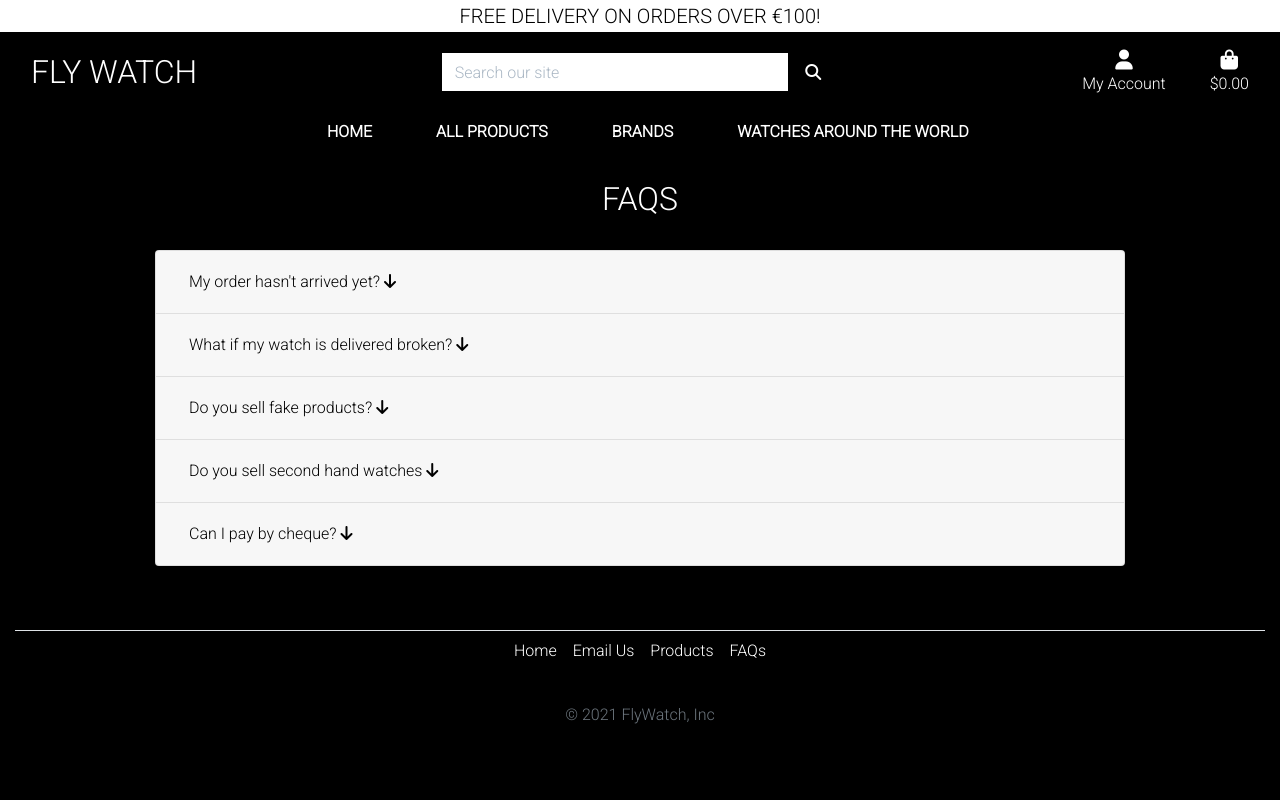
After one commit to Code-Institute-Submissions/JoseMachado-CE-Fly-Watch_janResub, a Django app: page /faq/ in a window 1280 px wide. The commit adds this page. Run offline with Django 3.2, Linux system fonts and the light colour scheme; some libraries are stand-ins or nearby versions.

Commit message:
Created FAQ

```diff
--- /dev/null
+++ b/home/templates/home/faq.html
@@ -0,0 +1,111 @@
+{% extends "base.html" %}
+{% load static %}
+
+{% block page_header %}
+<div class="header-container">
+    <div class="row">
+        <div class="col"></div>
+    </div>
+</div>
+{% endblock %}
+
+{% block content %}
+<div class="overlay"></div>
+<div class="container-fluid mb-5">
+    <div class="row">
+        <div class="col text-center mt-3 mt-2">
+            <h2 class="logo-font logo-h2 text-white">FAQs</h2>
+        </div>
+    </div>
+
+    <div class="accordion container mt-4" id="accordionExample">
+        <div class="card">
+            <div class="card-header" id="headingOne">
+                <h5 class="mb-0">
+                    <button class="btn btn-link collapsed" type="button" data-toggle="collapse" data-target="#collapseOne"
+                        aria-expanded="True" aria-controls="collapseOne">
+                        My order hasn't arrived yet?  <i class="fas fa-arrow-down"></i>
+                    </button>
+                </h5>
+            </div>
+
+            <div id="collapseOne" class="collapse" aria-labelledby="headingOne" data-parent="#accordionExample">
+                <div class="card-body">
+                    Attached to your dispatch order is a tracking number. You can track where your order is through the courrier provided by the website.. If you cannot get tracking information and it has been longer than: 10 working days, please contact our customer service team who will investigate the missing parcel with the relevant courier.<br>
+                    <small>This is not a real website - FlyWatch</small>
+                </div>
+
+            </div>
+        </div>
+        <div class="card">
+            <div class="card-header" id="headingTwo">
+                <h5 class="mb-0">
+                    <button class="btn btn-link collapsed" type="button" data-toggle="collapse"
+                        data-target="#collapseTwo" aria-expanded="false" aria-controls="collapseTwo">
+                        What if my watch is delivered broken? <i class="fas fa-arrow-down"></i>
+                    </button>
+                </h5>
+            </div>
+            <div id="collapseTwo" class="collapse" aria-labelledby="headingTwo" data-parent="#accordionExample">
+                <div class="card-body">
+                    If you suspect your item is faulty please contact us by email: flywatch@flywatch.com<br>
+                    <small>This is not a real website - FlyWatch</small>
+                </div>
+            </div>
+        </div>
+        <div class="card">
+            <div class="card-header" id="headingThree">
+                <h5 class="mb-0">
+                    <button class="btn btn-link collapsed" type="button" data-toggle="collapse"
+                        data-target="#collapseThree" aria-expanded="false" aria-controls="collapseThree">
+                        Do you sell fake products? <i class="fas fa-arrow-down"></i>
+                    </button>
+                </h5>
+            </div>
+            <div id="collapseThree" class="collapse" aria-labelledby="headingThree" data-parent="#accordionExample">
+                <div class="card-body">
+                    Our products are 100% original.<br>
+                    <small>This is not a real website - FlyWatch</small>
+                </div>
+            </div>
+        </div>
+        <div class="card">
+            <div class="card-header" id="headingFour">
+                <h5 class="mb-0">
+                    <button class="btn btn-link collapsed" type="button" data-toggle="collapse"
+                        data-target="#collapseFour" aria-expanded="false" aria-controls="collapseFour">
+                        Do you sell second hand watches <i class="fas fa-arrow-down"></i>
+                    </button>
+                </h5>
+            </div>
+            <div id="collapseFour" class="collapse" aria-labelledby="headingFour" data-parent="#accordionExample">
+                <div class="card-body">
+                    We only sell brand new watches.<br>
+                    <small>This is not a real website - FlyWatch</small>
+                </div>
+            </div>
+        </div>
+        <div class="card">
+            <div class="card-header" id="headingFive">
+                <h5 class="mb-0">
+                    <button class="btn btn-link collapsed" type="button" data-toggle="collapse"
+                        data-target="#collapseFive" aria-expanded="false" aria-controls="collapseFive">
+                        Can I pay by cheque? <i class="fas fa-arrow-down"></i>
+                    </button>
+                </h5>
+            </div>
+            <div id="collapseFive" class="collapse" aria-labelledby="headingFive" data-parent="#accordionExample">
+                <div class="card-body">
+                    No. We only sell our products with credit cards.<br>
+                    <small>This is not a real website - FlyWatch</small>
+                </div>
+            </div>
+        </div>
+    </div>
+</div>
+
+{% endblock %}
+
+{% block postloadjs %}
+
+{% endblock %}
--- a/home/urls.py
+++ b/home/urls.py
@@ -3,4 +3,6 @@ from . import views
 
 urlpatterns = [
     path('', views.index, name='home'),
+    path('faq/', views.faq, name='faq'),
+
 ]
--- a/home/views.py
+++ b/home/views.py
@@ -1,7 +1,4 @@
 from django.shortcuts import render
-from products.models import Product
-
-# Create your views here.
 
 
 def index(request):
@@ -10,3 +7,10 @@ def index(request):
     template = 'home/index.html'
 
     return render(request, template)
+
+
+def faq(request):
+    """Webstore FAQs"""
+    template = 'home/faq.html'
+
+    return render(request, template)
--- a/products/templates/products/products.html
+++ b/products/templates/products/products.html
@@ -1,4 +1,4 @@
-o{% extends "base.html" %}
+{% extends "base.html" %}
 {% load static %}
 
 {% block page_header %}
--- a/static/css/base.css
+++ b/static/css/base.css
@@ -30,15 +30,23 @@ body {
     min-width: 260px;
 }
 .btn-outline-black {
-    background: #fff;;
+    background: #fff;
     color: #000 !important;
     border: 1px solid #000;
 }
+
+.btn-outline-black:hover {
+    background: #000;
+    color: #fff !important;
+    border: 1px solid #fff;
+}
+
 .btn-black:hover,
 .btn-black:active,
 .btn-black:focus {
     background: #000;
     color: #fff !important;
+    border: 1px solid #fff;
 }
 .btn-black {
     background: #000;
@@ -121,11 +129,30 @@ body {
 .navbar-toggler {
     border: 2px solid white;
 }
+
 .nav-item:hover {
     color: #000 !important;
     border-top: 1px solid #fff;
     border-top: 10%;
 }
+
+.footer-nav-item .nav-link:hover {
+    border-bottom: 1px solid #fff;
+}
+
+
+
+.accordion .btn-link {
+    color: #000;
+    text-decoration: none;
+    list-style: none;
+}
+
+.accordion .card-body {
+    background: #000;
+    color: #fff;
+}
+
 .image-headline  {
     background: url('/media/omega3_watch.jpeg') no-repeat center center fixed;
 	background-size: cover;
--- a/static/js/script.js
+++ b/static/js/script.js
@@ -4,6 +4,7 @@ $(document).ready(function() {
        $(".search-box").toggle();
        $("input[type='text']").focus();
      });
+    $(".accordion-button").toggle();
 
  });
 
--- a/templates/base.html
+++ b/templates/base.html
@@ -155,10 +155,10 @@
     <div class="container-fluid bg-black text-white">
         <footer class="py-3">
           <ul class="nav justify-content-center border-top pb-3 mb-3">
-            <li class="nav-item"><a href="{% url 'home' %}" class="nav-link px-2 text-white">Home</a></li>
-            <li class="nav-item"><a href="mailto:flywatch@flywatch.com" class="nav-link px-2 text-white" target="_blank">Email Us</a></li>
-            <li class="nav-item"><a href="{% url 'products' %}" class="nav-link px-2 text-white">Products</a></li>
-            <li class="nav-item"><a href="#" class="nav-link px-2 text-white">FAQs</a></li>
+            <li class="footer-nav-item"><a href="{% url 'home' %}" class="nav-link px-2 text-white">Home</a></li>
+            <li class="footer-nav-item"><a href="mailto:flywatch@flywatch.com" class="nav-link px-2 text-white" target="_blank">Email Us</a></li>
+            <li class="footer-nav-item"><a href="{% url 'products' %}" class="nav-link px-2 text-white">Products</a></li>
+            <li class="footer-nav-item"><a href="{% url 'faq' %}" class="nav-link px-2 text-white">FAQs</a></li>
           </ul>
           <p class="text-center text-muted">&copy; 2021 FlyWatch, Inc</p>
         </footer>
```
